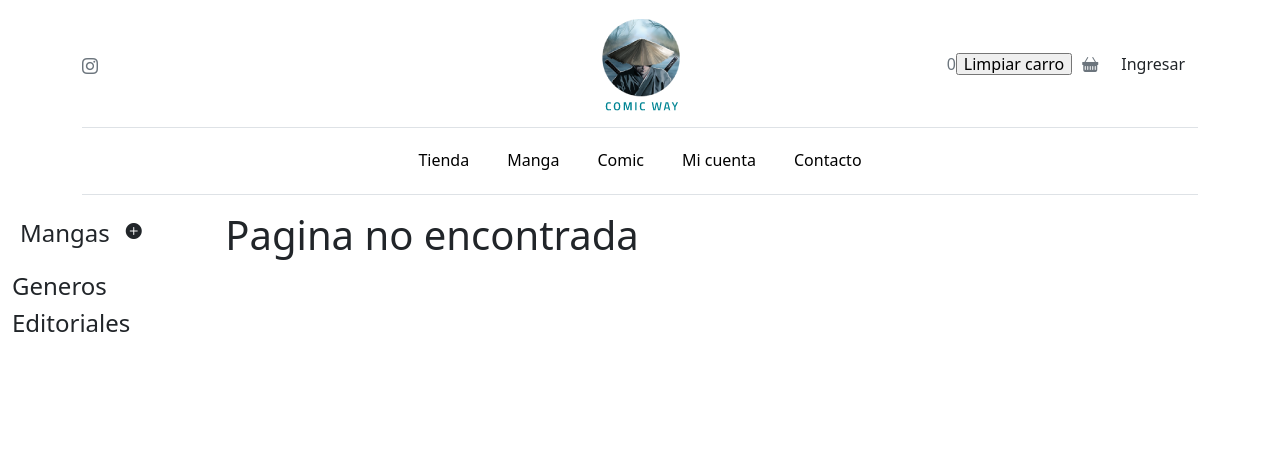
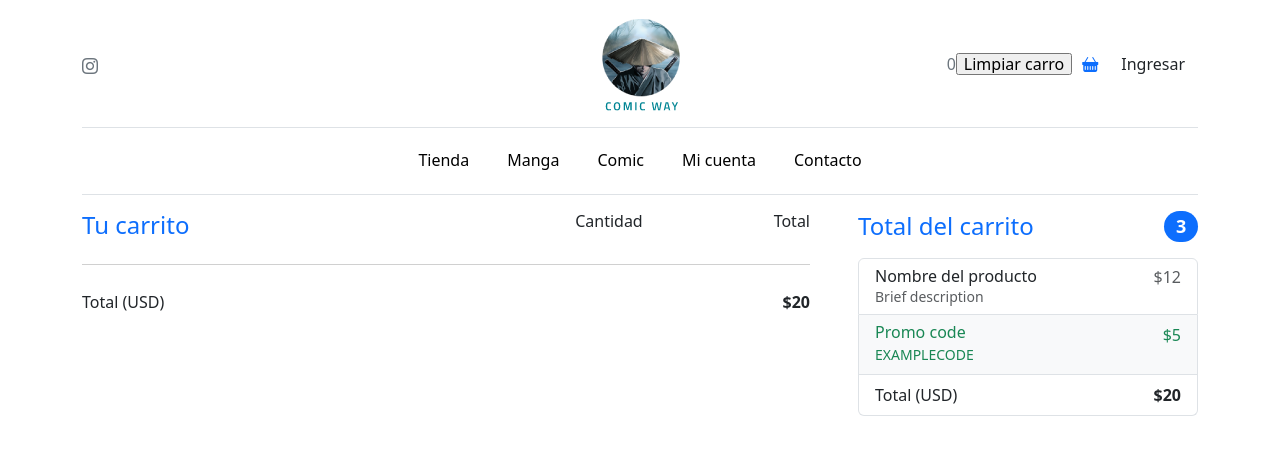
Before and after one commit to comicway/pixelshop, a React (Vite) app in the folder react-pixelshop/: page /cart in a window 1280 px wide. Shown: the top 454 px of the page. Built offline with nearby package versions, Linux system fonts and the light colour scheme.

Commit message:
Inicio componente Cart
+ maqueta en cart
+ itento de mostrar el detalle de los items agregados al carrito en el carrito
+ no pude resolver el tema del key

```diff
--- a/react-pixelshop/public/asset/css/style.css
+++ b/react-pixelshop/public/asset/css/style.css
@@ -34,3 +34,13 @@
 .textdecorationnone {
     text-decoration: none;
 }
+.borderCartItem {
+    border-top: 1px solid #d0d0d0 !important;
+    padding: 25px 0px;
+}
+.imgCartItem {
+    width: 10%;
+}
+.panddingColumnCant {
+    padding-left: 35%;
+}
--- a/react-pixelshop/src/app.jsx
+++ b/react-pixelshop/src/app.jsx
@@ -8,6 +8,7 @@ import HeaderPixel from "./components/Header/header"
 import PageNotFound from "./components/PageNotFound/pagenotfound"
 import ProductDetailContainer from "./components/ProductDetailContainer/productdetailcontainer"
 import CartPorvider from "./components/Context/cartContext"
+import Cart from "./components/Cart/cart"
 
 function App(){
     return (
@@ -18,20 +19,21 @@ function App(){
         </div>
           <div className='container-fluid'>
             <div className='row'>
-                <div className='col-2'>
+                {/* <div className='col-2'>
                   <div className="d-flex flex-row mb-2">
                     <div className="p-2"><h4>Mangas</h4></div>
                     <div className="p-2"><i className="bi bi-plus-circle-fill"></i></div>
                   </div>
                   <h4>Generos</h4>
                   <h4>Editoriales</h4>
-              </div>
-              <div className='col-10'>
+                </div>*/}
+              <div className='col-12'>
                 <Routes>
                   <Route path='/' element={<Home />} />
                   <Route path='/shop' element={<ItemListContainer/>} />
                   <Route path='/shop/:categoryId' element={<ItemListContainer/>} />
                   <Route path='/product/:productId' element={<ProductDetailContainer/>} />
+                  <Route path='/cart' element={<Cart/>} />
                   <Route path='*' element={<PageNotFound/>} />
                 </Routes>
               </div>
--- /dev/null
+++ b/react-pixelshop/src/components/Cart/cart.jsx
@@ -0,0 +1,67 @@
+import React from 'react'
+import { useCartContext } from "../Context/cartContext"
+import CartItemDetail from '../CartItemDetail/cartitemdetail'
+
+
+const Cart = () => {
+    const { cart } = useCartContext()
+
+    const cartItemsElements = cart.map(item => (
+        <CartItemDetail key={item.id} item={item} />
+    ))
+
+  return (
+      <>
+          <div className='container'>
+              <div className="row g-5">
+                  <div className="col-md-5 col-lg-4 order-md-last">
+                      <h4 className="d-flex justify-content-between align-items-center mb-3">
+                          <span className="text-primary">Total del carrito</span>
+                          <span className="badge bg-primary rounded-pill">3</span>
+                      </h4>
+                      <ul className="list-group mb-3">
+                          <li className="list-group-item d-flex justify-content-between lh-sm">
+                              <div>
+                                  <h6 className="my-0">Nombre del producto</h6>
+                                  <small className="text-body-secondary">Brief description</small>
+                              </div>
+                              <span className="text-body-secondary">$12</span>
+                          </li>
+                          <li className="list-group-item d-flex justify-content-between bg-body-tertiary">
+                              <div className="text-success">
+                                  <h6 className="my-0">Promo code</h6>
+                                  <small>EXAMPLECODE</small>
+                              </div>
+                              <span className="text-success">$5</span>
+                          </li>
+                          <li className="list-group-item d-flex justify-content-between">
+                              <span>Total (USD)</span>
+                              <strong>$20</strong>
+                          </li>
+                      </ul>
+                  </div>
+                  <div className="col-md-7 col-lg-8">
+                      <ul className="list-group mb-3">
+                        <li className="list-group-ite d-flex justify-content-between lh-sm">
+                            <h4 className="">
+                                <span className="text-primary">Tu carrito</span>
+                            </h4>
+                            <span className="panddingColumnCant">Cantidad</span>
+                            <span>Total</span>
+                        </li>
+                      </ul>
+                      <ul className="list-group mb-3">
+                          {cartItemsElements}
+                          <li className="list-group-ite borderCartItem d-flex justify-content-between">
+                              <span>Total (USD)</span>
+                              <strong>$20</strong>
+                          </li>
+                      </ul>
+                  </div>
+              </div>
+          </div>
+      </>
+  )
+}
+
+export default Cart
--- /dev/null
+++ b/react-pixelshop/src/components/CartItemDetail/cartitemdetail.jsx
@@ -0,0 +1,18 @@
+import React from 'react'
+
+const CartItemDetail = ({item}) => {
+
+    return (
+        <div>
+            <li className="list-group-ite borderCartItem d-flex justify-content-between lh-sm">
+                <img src={item.image} alt={item.name} className='imgCartItem' />
+                <h6 className="my-0">{item.name}</h6>
+                <span className="text-body-secondary">{item.quantity}</span>
+                <span className="text-body-secondary">{item.total}</span>
+            </li>
+        </div>
+    )
+
+}
+
+export default CartItemDetail
--- a/react-pixelshop/src/components/CartWidget/cartwidget.jsx
+++ b/react-pixelshop/src/components/CartWidget/cartwidget.jsx
@@ -1,15 +1,20 @@
 //import BubbleCarrito from "../BubbleCarrito/bubblecarrito"
 import { useCartContext } from "../Context/cartContext"
+import { Link } from "react-router-dom"
 
 const CartWidget = () => {
   const { itemsTotal } = useCartContext()
   const { clearCart } = useCartContext()
     return (
-        <a className="link-secondary textdecorationnone" href="#" aria-label="Cart">
-            {itemsTotal}
-            <input type="button" value='Limpiar carro' onClick={clearCart} />
-            <i className="bi bi-basket-fill" style={{ margin: '0 10px' }}></i>
-        </a>
+        <>
+            <div className="link-secondary textdecorationnone">
+                {itemsTotal}
+                <input type="button" value='Limpiar carro' onClick={clearCart} />
+                <Link to={`/cart`}>
+                    <i className="bi bi-basket-fill" style={{ margin: '0 10px' }}></i>
+                </Link>
+            </div >
+        </>
     )
 }
 
--- a/react-pixelshop/src/components/Context/cartContext.jsx
+++ b/react-pixelshop/src/components/Context/cartContext.jsx
@@ -59,14 +59,14 @@ const CartProvider = ({ children }) => {
         setIsVisible(false);
 
     }
-    console.log(isVisible);
+    //console.log(isVisible);
     const clearCart = () => {
         setCart([]);
         setItemsTotal(0);
         setTotal(0);
     }
 
-    const valorDelContexto = { cart, itemsTotal, addItem, clearCart }
+    const valorDelContexto = { cart, itemsTotal, addItem, clearCart, isVisible}
 
     return (
         <Provider value={valorDelContexto}>
--- a/react-pixelshop/src/components/ProductDetailContainer/productdetailcontainer.jsx
+++ b/react-pixelshop/src/components/ProductDetailContainer/productdetailcontainer.jsx
@@ -1,7 +1,7 @@
 import { useEffect, useState } from "react"
 import { useParams } from "react-router-dom"
 import ProductDetail from "../ProductDetail/productdetail"
-import { getProductById } from '../Utils/mockdata'
+//import { getProductById } from '../Utils/mockdata'
 import Spinner from "../Spinner/spinner"
 import { db } from "../../Firebase/config"
 import { collection, doc, getDoc } from "firebase/firestore"
```
